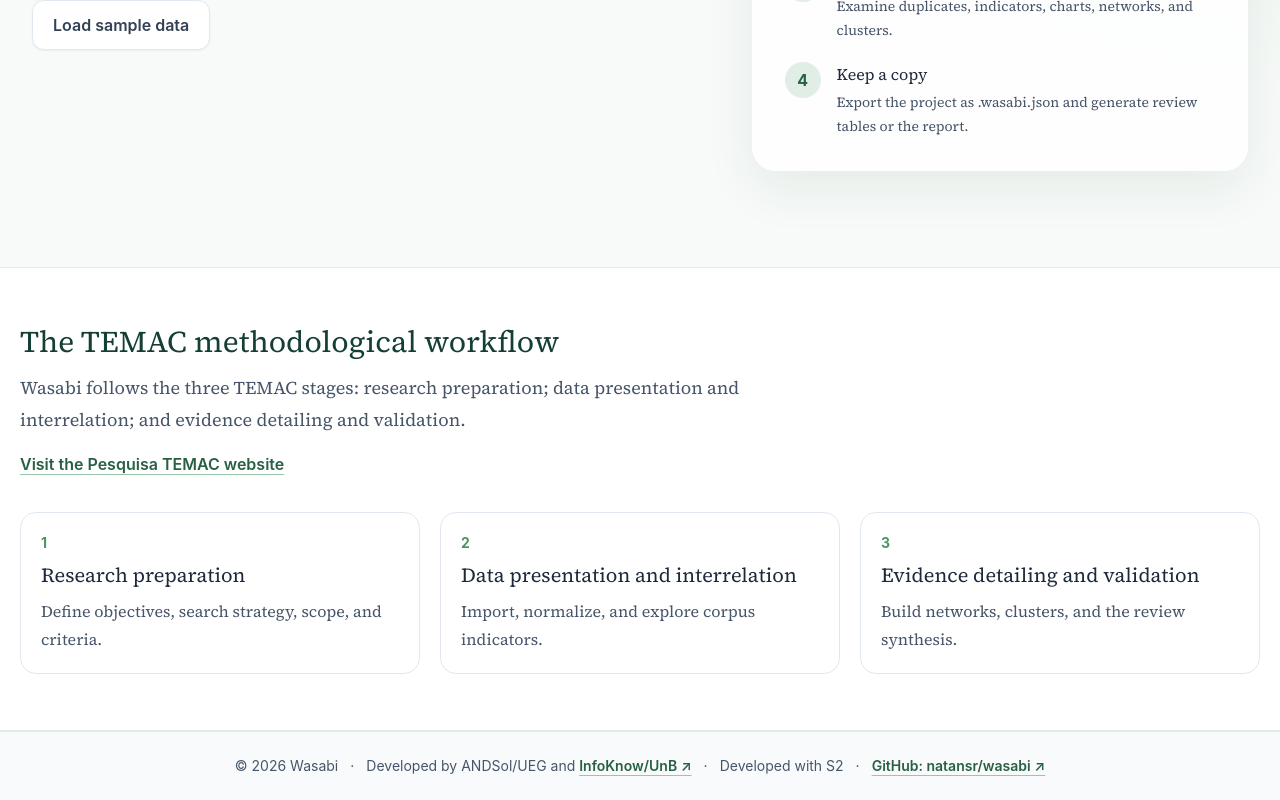
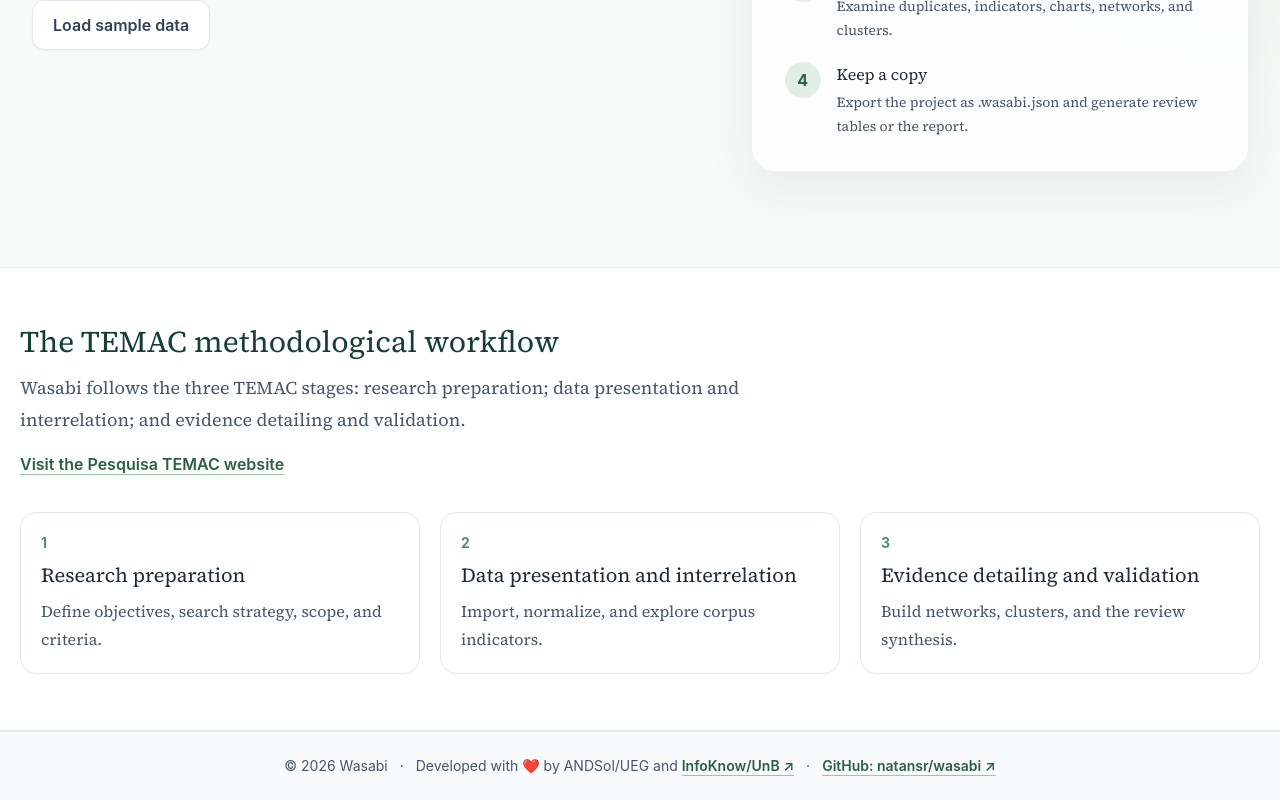
Before and after one commit to natansr/wasabi, a React (Vite) app: page /#/ in a window 1280 px wide. Shown: the part 528-1328 px from the top of the page. Built offline with nearby package versions, Linux system fonts and the light colour scheme.

Commit message:
atualização da página

```diff
--- a/src/components/home/HomePage.tsx
+++ b/src/components/home/HomePage.tsx
@@ -48,9 +48,7 @@
         <div className="mx-auto flex max-w-7xl flex-wrap items-center justify-center gap-x-3 gap-y-2 text-center">
           <span>© 2026 Wasabi</span>
           <span aria-hidden="true">·</span>
-          <span>{t('home.footer.by')} ANDSol/UEG {t('home.footer.and')} <a href="http://dgp.cnpq.br/dgp/espelhogrupo/7367577310347657" target="_blank" rel="noreferrer" className="font-semibold text-wasabi-700 underline decoration-wasabi-300 underline-offset-4">InfoKnow/UnB ↗</a></span>
-          <span aria-hidden="true">·</span>
-          <span>{t('home.footer.with')}</span>
+          <span>{t('home.footer.with')} <span role="img" aria-label={t('home.footer.heart')}>❤️</span> {t('home.footer.by')} ANDSol/UEG {t('home.footer.and')} <a href="http://dgp.cnpq.br/dgp/espelhogrupo/7367577310347657" target="_blank" rel="noreferrer" className="font-semibold text-wasabi-700 underline decoration-wasabi-300 underline-offset-4">InfoKnow/UnB ↗</a></span>
           <span aria-hidden="true">·</span>
           <a href="https://github.com/natansr/wasabi" target="_blank" rel="noreferrer" className="font-semibold text-wasabi-700 underline decoration-wasabi-300 underline-offset-4">GitHub: natansr/wasabi ↗</a>
         </div>
--- a/src/i18n/locales/en-US.json
+++ b/src/i18n/locales/en-US.json
@@ -13,7 +13,7 @@
       "review": { "title": "Review the results", "description": "Examine duplicates, indicators, charts, networks, and clusters." },
       "export": { "title": "Keep a copy", "description": "Export the project as .wasabi.json and generate review tables or the report." }
     },
-    "temacTitle": "The TEMAC methodological workflow", "temacDescription": "Wasabi follows the three TEMAC stages: research preparation; data presentation and interrelation; and evidence detailing and validation.", "temacLink": "Visit the Pesquisa TEMAC website", "footer": { "by": "Developed by", "and": "and", "with": "Developed with S2" }
+    "temacTitle": "The TEMAC methodological workflow", "temacDescription": "Wasabi follows the three TEMAC stages: research preparation; data presentation and interrelation; and evidence detailing and validation.", "temacLink": "Visit the Pesquisa TEMAC website", "footer": { "with": "Developed with", "heart": "heart", "by": "by", "and": "and" }
   },
   "sample": { "title": "Example: integrated scientific mapping", "objective": "Demonstrate Wasabi's integrated bibliometric workflow.", "question": "How do bibliometric methods support evidence synthesis?", "area": "Information Science", "inclusion": "Articles and full papers on bibliometric analysis", "exclusion": "Records unrelated to scientific mapping", "notes": "Fictitious project created only to demonstrate the features." },
   "temac": { "stage": {
--- a/src/i18n/locales/pt-BR.json
+++ b/src/i18n/locales/pt-BR.json
@@ -13,7 +13,7 @@
       "review": { "title": "Revise os resultados", "description": "Examine duplicatas, indicadores, gráficos, redes e agrupamentos." },
       "export": { "title": "Guarde uma cópia", "description": "Exporte o projeto em .wasabi.json e gere as tabelas ou o relatório da revisão." }
     },
-    "temacTitle": "O fluxo metodológico do TEMAC", "temacDescription": "A organização do Wasabi segue as três etapas do TEMAC: preparação da pesquisa; apresentação e inter-relação dos dados; detalhamento e validação por evidências.", "temacLink": "Consultar o site Pesquisa TEMAC", "footer": { "by": "Desenvolvido por", "and": "e", "with": "Desenvolvido com S2" }
+    "temacTitle": "O fluxo metodológico do TEMAC", "temacDescription": "A organização do Wasabi segue as três etapas do TEMAC: preparação da pesquisa; apresentação e inter-relação dos dados; detalhamento e validação por evidências.", "temacLink": "Consultar o site Pesquisa TEMAC", "footer": { "with": "Desenvolvido com", "heart": "coração", "by": "por", "and": "e" }
   },
   "sample": { "title": "Exemplo: mapeamento científico integrado", "objective": "Demonstrar o fluxo bibliométrico integrado do Wasabi.", "question": "Como métodos bibliométricos apoiam a síntese de evidências?", "area": "Ciência da Informação", "inclusion": "Artigos e trabalhos completos sobre análise bibliométrica", "exclusion": "Registros sem relação com mapeamento científico", "notes": "Projeto fictício criado apenas para demonstração das funcionalidades." },
   "temac": { "stage": {
```
